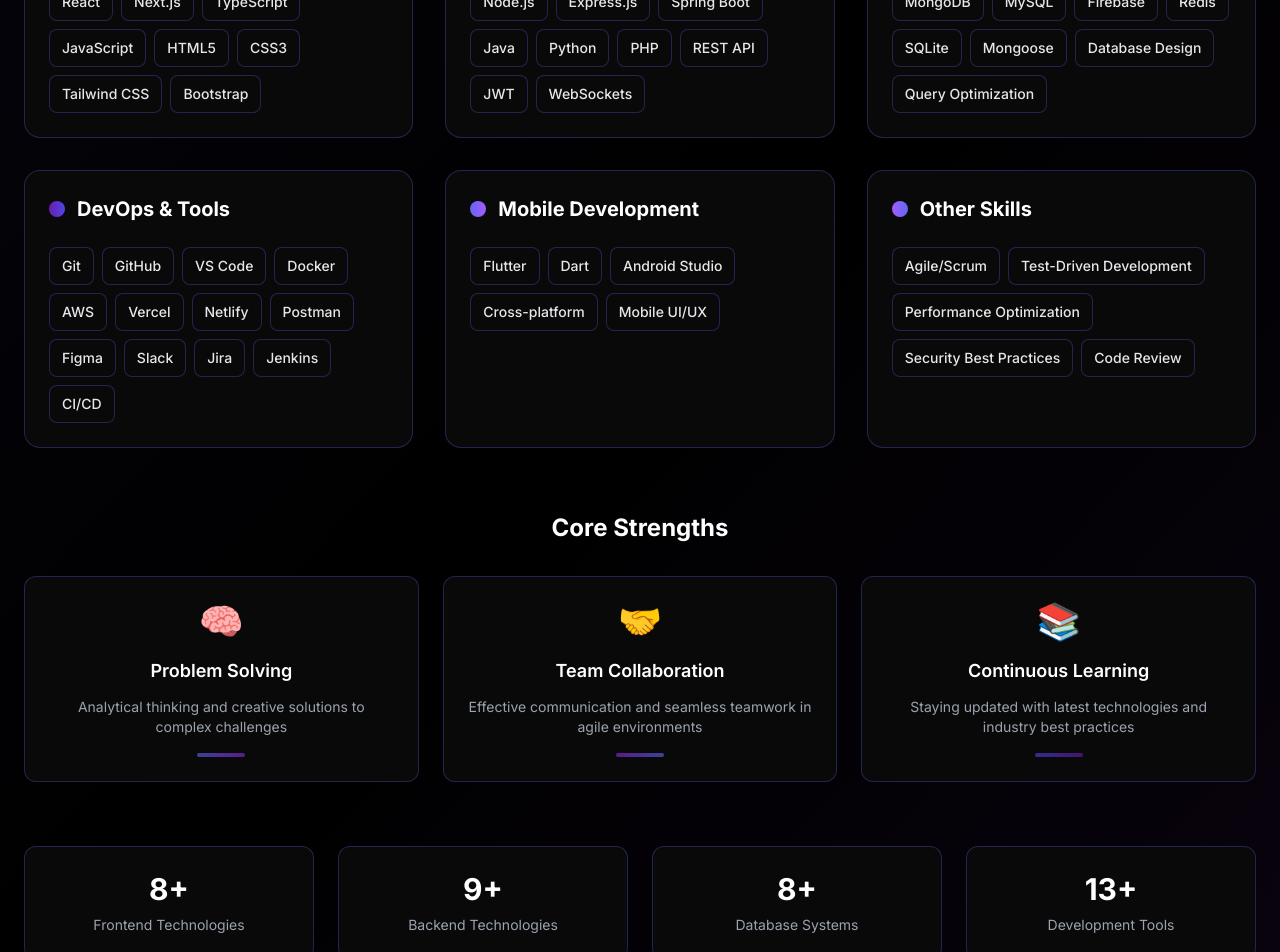
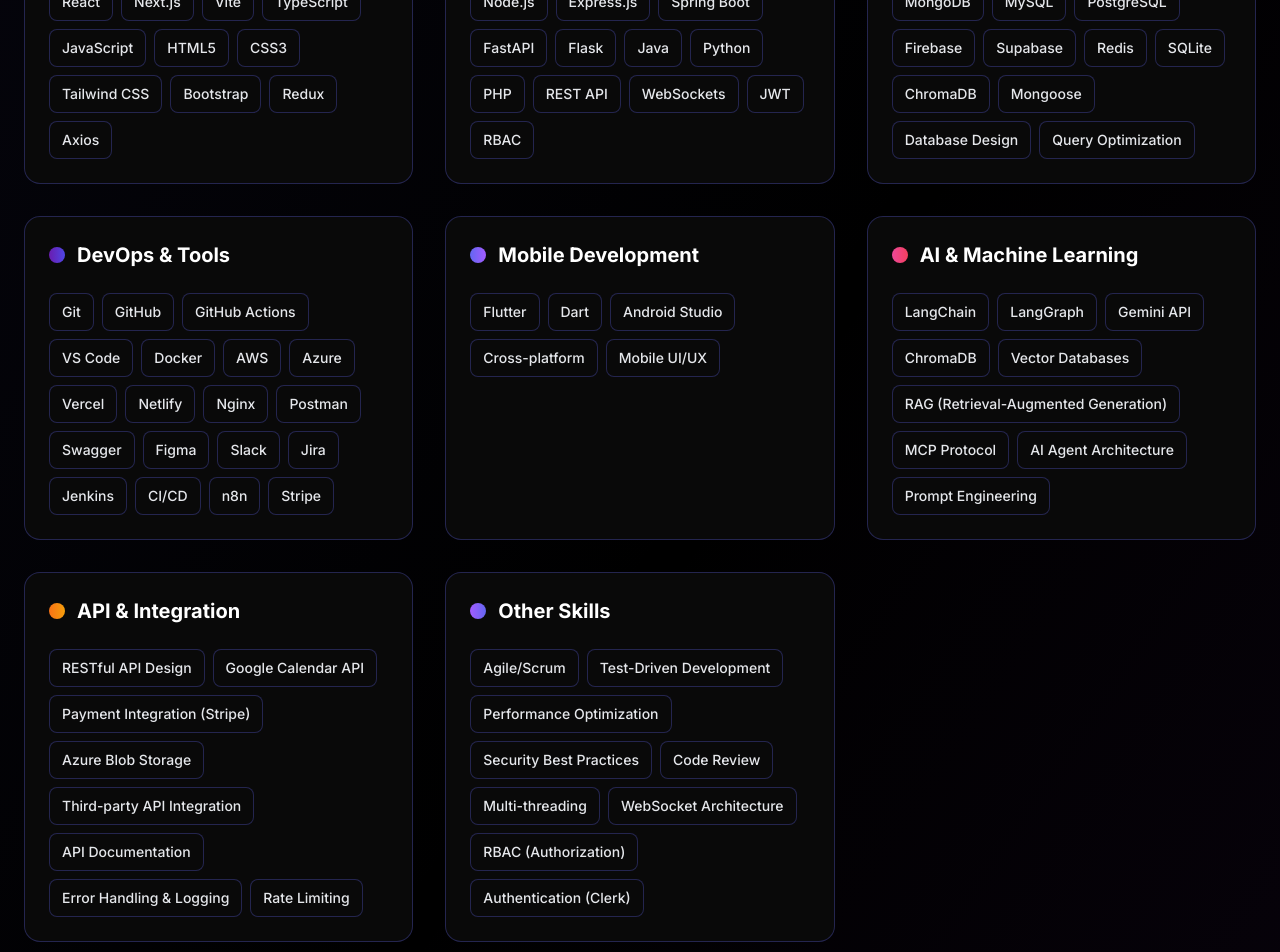
Before and after one commit to Jehanfernando02/My-portfolio, a Next.js app: page / in a window 1280 px wide. Shown: the part 5880-6832 px from the top of the page. Built offline with nearby package versions, Linux system fonts and the light colour scheme.

Commit message:
Updated skills section

```diff
--- a/app/components/skills.tsx
+++ b/app/components/skills.tsx
@@ -5,12 +5,15 @@
 const frontendSkills = [
   "React",
   "Next.js",
+  "Vite",
   "TypeScript",
   "JavaScript",
   "HTML5",
   "CSS3",
   "Tailwind CSS",
   "Bootstrap",
+  "Redux",
+  "Axios",
   // "Sass",
   // "jQuery",
   // "Vue.js",
@@ -21,24 +24,29 @@
   "Node.js",
   "Express.js",
   "Spring Boot",
+  "FastAPI",
+  "Flask",
   "Java",
   "Python",
   "PHP",
   "REST API",
+  "WebSockets",
+  "JWT",
+  "RBAC",
   // "GraphQL",
   // "Microservices",
-  "JWT",
   // "OAuth",
-  "WebSockets",
 ]
 
 const databaseSkills = [
   "MongoDB",
   "MySQL",
-  // "PostgreSQL",
+  "PostgreSQL",
   "Firebase",
+  "Supabase",
   "Redis",
   "SQLite",
+  "ChromaDB",
   "Mongoose",
   // "Prisma",
   // "Sequelize",
@@ -49,17 +57,23 @@
 const devToolsSkills = [
   "Git",
   "GitHub",
+  "GitHub Actions",
   "VS Code",
   "Docker",
   "AWS",
+  "Azure",
   "Vercel",
   "Netlify",
+  "Nginx",
   "Postman",
+  "Swagger",
   "Figma",
   "Slack",
   "Jira",
   "Jenkins",
   "CI/CD",
+  "n8n",
+  "Stripe",
 ]
 
 const mobileSkills = [
@@ -73,14 +87,41 @@
   // "App Store Deployment",
 ]
 
+const aiMLSkills = [
+  "LangChain",
+  "LangGraph",
+  "Gemini API",
+  "ChromaDB",
+  "Vector Databases",
+  "RAG (Retrieval-Augmented Generation)",
+  "MCP Protocol",
+  "AI Agent Architecture",
+  "Prompt Engineering",
+]
+
+const apiIntegrationSkills = [
+  "RESTful API Design",
+  "Google Calendar API",
+  "Payment Integration (Stripe)",
+  "Azure Blob Storage",
+  "Third-party API Integration",
+  "API Documentation",
+  "Error Handling & Logging",
+  "Rate Limiting",
+]
+
 const otherSkills = [
   "Agile/Scrum",
   "Test-Driven Development",
-  // "Unit Testing",
-  // "Integration Testing",
   "Performance Optimization",
   "Security Best Practices",
   "Code Review",
+  "Multi-threading",
+  "WebSocket Architecture",
+  "RBAC (Authorization)",
+  "Authentication (Clerk)",
+  // "Unit Testing",
+  // "Integration Testing",
   // "Mentoring",
 ]
 
@@ -90,6 +131,8 @@
   { title: "Database & Storage", skills: databaseSkills, color: "from-indigo-600 to-purple-600" },
   { title: "DevOps & Tools", skills: devToolsSkills, color: "from-purple-600 to-indigo-600" },
   { title: "Mobile Development", skills: mobileSkills, color: "from-indigo-500 to-purple-400" },
+  { title: "AI & Machine Learning", skills: aiMLSkills, color: "from-pink-500 to-rose-500" },
+  { title: "API & Integration", skills: apiIntegrationSkills, color: "from-orange-500 to-amber-500" },
   { title: "Other Skills", skills: otherSkills, color: "from-purple-400 to-indigo-500" },
 ]
 
```
